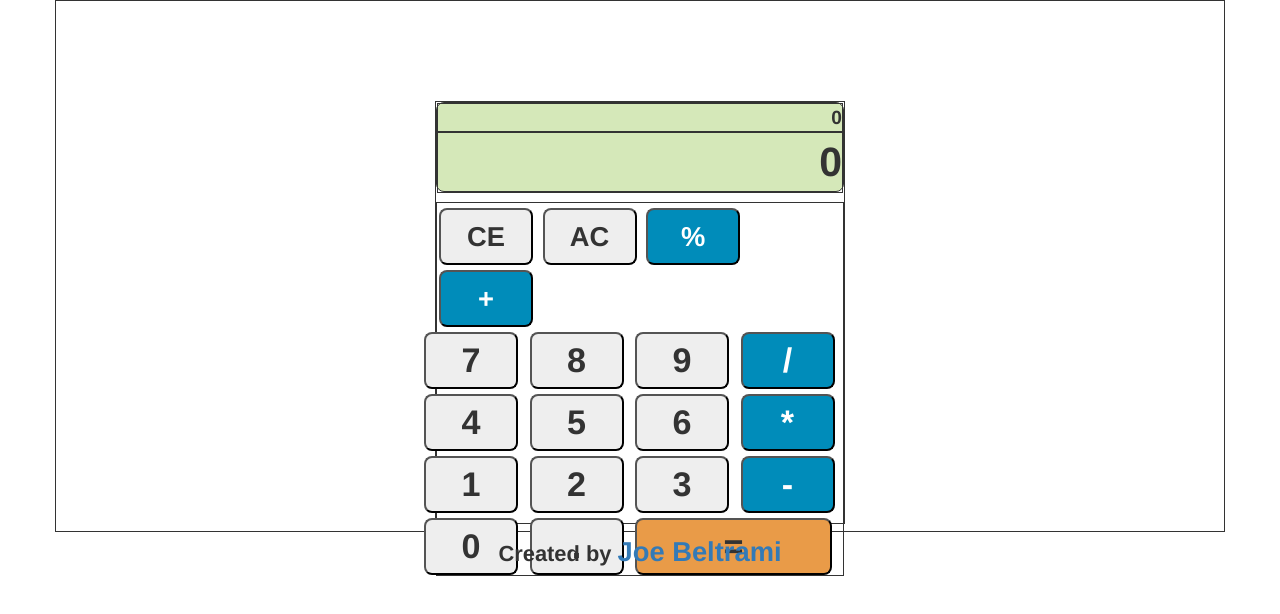
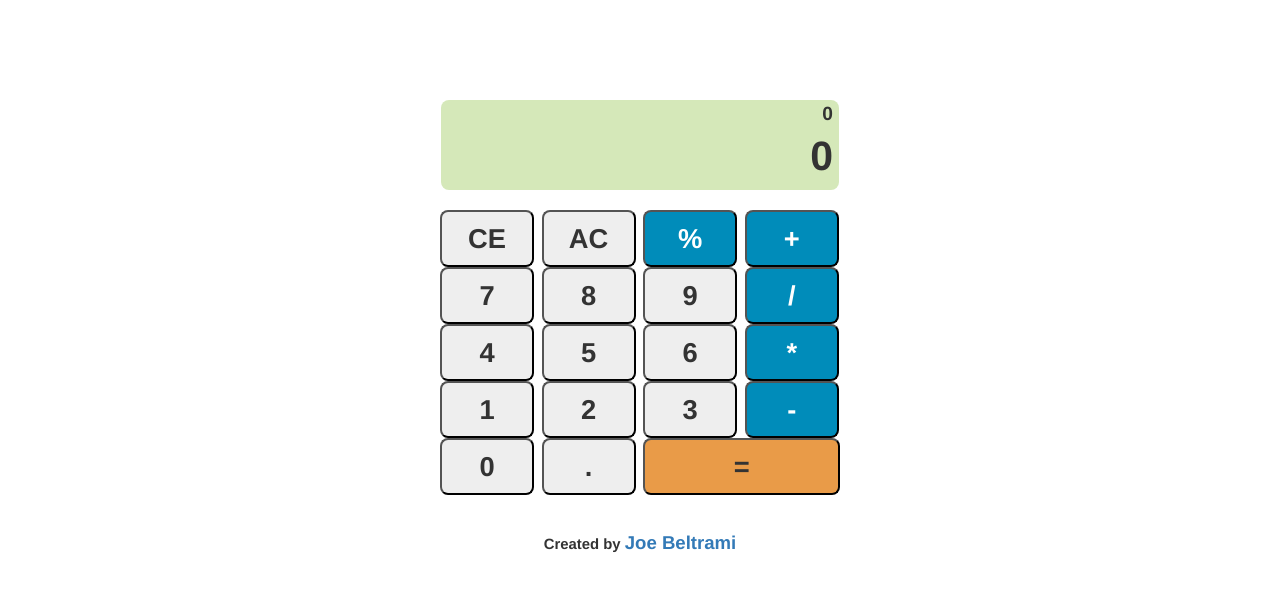
Before and after one commit to Aesirry/fcc-calculator, a plain HTML site: page index.html in a window 1280 px wide. Drawn offline with nearby package versions, Linux system fonts and the light colour scheme.

Commit message:
removed unnecessary divs

```diff
--- a/index.html
+++ b/index.html
@@ -11,40 +11,38 @@
     <meta charset="utf-8">
   </head>
   <body>
-    <div id="all" class="container">
+    <div class="container">
       <div id="calculator">
         <div id="displayarea" class="text-right">
             <span id="expression">0</span>
             <span id="dispAns">0</span>
         </div> <!-- displayarea -->
         <div id="keys">
+
             <button id="correct">CE</button>
             <button id="clear">AC</button>
             <button id="%" class="operator">%</button>
             <button id="addition" class="operator">+</button>
-          <div class="row">
+
             <button id="7" class="number">7</button>
             <button id="8" class="number">8</button>
             <button id="9" class="number">9</button>
             <button id="division" class="operator">/</button>
-          </div>
-          <div class="row">
+
             <button id="4" class="number">4</button>
             <button id="5" class="number">5</button>
             <button id="6" class="number">6</button>
             <button id="multiplication" class="operator">*</button>
-          </div>
-          <div class="row">
+
             <button id="1" class="number">1</button>
             <button id="2" class="number">2</button>
             <button id="3" class="number">3</button>
             <button id="subtraction" class="operator">-</button>
-          </div>
-          <div class="row">
+
             <button id="0" class="number">0</button>
             <button id="dot" class="number">.</button>
             <button id="equals">=</button>
-          </div>
+
         </div> <!-- keys -->
       </div> <!-- calculator -->
     </div> <!-- container -->
--- a/style.css
+++ b/style.css
@@ -7,14 +7,17 @@ button {
   background-color: #EEEEEE;
   height: 57px;
   width: 94px;
-  margin-left:2px;
-  margin-top: 5px;
   border-radius: 8px;
   box-shadow: none;
 }
 
 body {
   background-color:white;
+}
+
+footer{
+  display:block;
+  font-size: 0.85em;
 }
 
 .operator{
@@ -26,12 +29,7 @@ body {
   float: right;
 }
 
-#all{
-  border: solid 1px;
-}
-
 #calculator {
-  border: solid 1px;
   width: 410px;
   height: 423px;
   margin: auto;
@@ -40,12 +38,12 @@ body {
 }
 
 #displayarea {
-  border: solid 1px;
   height: 90px;
-  width: 408px;
+  width: 398px;
   display: block;
   background-color: #d5e8b9;
   border-radius: 8px;
+  margin-left: 6px;
 }
 
 #equals{
@@ -53,27 +51,24 @@ body {
 }
 
 #keys {
-  border: solid 1px;
-  margin: auto;
-  margin-top: 10px;
+  padding-left: 5px;
+  margin-top: 20px;
 }
 
 #dispAns {
-  border: solid 1px;
   display: block;
   width: 100%;
   font-size: 1.5em;
   font-weight: bold;
-  margin-right: 6px;
+  padding-right: 6px;
 }
 
 #expression {
-  border: solid 1px;
   display: block;
   width: 100%;
   font-size: 0.7em;
   font-weight: bold;
-  margin-right: 6px;
+  padding-right: 6px;
 }
 
 #equals{
```
